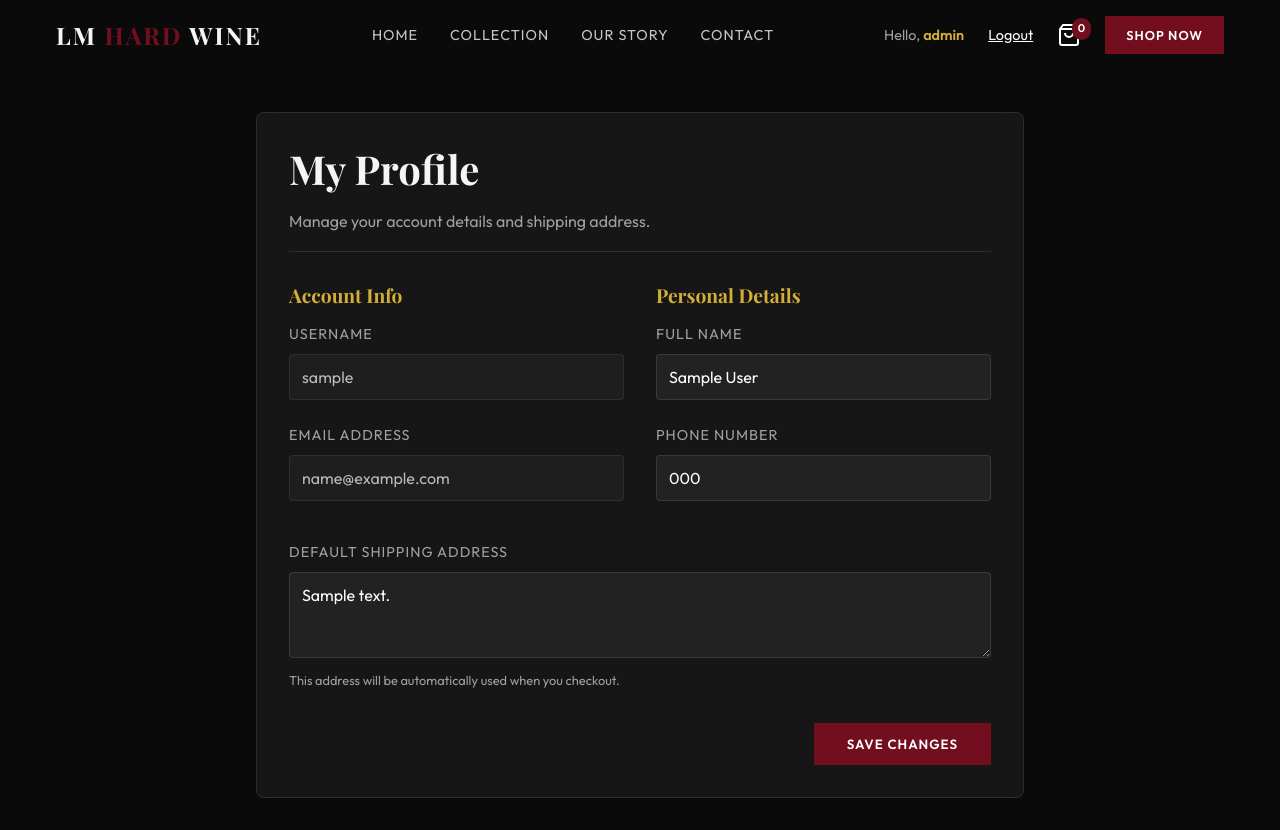
After one commit to AiruxPH/lmhardwine, a PHP site: page /profile.php in a window 1280 px wide. The commit adds this page. Run offline with PHP 8.4, Linux system fonts and the light colour scheme; a user stored in the database is signed in; tables that the repository leaves empty hold one stand-in row (values such as "Sample post"); some web fonts are replaced.

Commit message:
feat: Implement site-wide header with navigation and user authentication, and add a user profile management page.

```diff
--- a/includes/header.php
+++ b/includes/header.php
@@ -42,8 +42,8 @@ error_reporting(E_ALL);
                 <?php if (isset($_SESSION['user_logged_in']) && $_SESSION['user_logged_in'] === true): ?>
                     <div style="color: white; font-size: 0.9rem;">
                         <span style="color: var(--color-text-muted);">Hello,</span>
-                        <span
-                            style="color: var(--color-accent); font-weight: bold;"><?php echo htmlspecialchars($_SESSION['username']); ?></span>
+                        <a href="profile.php"
+                            style="color: var(--color-accent); font-weight: bold;"><?php echo htmlspecialchars($_SESSION['username']); ?></a>
                     </div>
                     <?php if (isset($_SESSION['role']) && $_SESSION['role'] === 'seller'): ?>
                         <a href="#" style="color: white; font-size: 0.9rem;">My Dashboard</a>
--- /dev/null
+++ b/profile.php
@@ -0,0 +1,218 @@
+<?php
+include 'includes/db.php';
+session_start();
+
+// Ensure user is logged in
+if (!isset($_SESSION['user_logged_in']) || $_SESSION['user_logged_in'] !== true) {
+    header('Location: login.php');
+    exit();
+}
+
+$user_id = $_SESSION['user_id'];
+$success = '';
+$error = '';
+
+// Handle Profile Update
+if ($_SERVER['REQUEST_METHOD'] == 'POST') {
+    $full_name = trim($_POST['full_name']);
+    $phone = trim($_POST['phone']);
+    $address = trim($_POST['address']);
+
+    // Validation
+    if (!preg_match("/^[a-zA-Z\s'\-\.]+$/", $full_name)) {
+        $error = "Invalid Full Name. Only letters, spaces, hyphens, apostrophes, and periods allowed.";
+    } elseif (!empty($phone) && !preg_match("/^[0-9\-\+\s]+$/", $phone)) {
+        $error = "Invalid phone number format.";
+    } else {
+        try {
+            // Update customer_profiles
+            // Check if profile exists first (it should from registration, but good to be safe)
+            $stmt_check = $pdo->prepare("SELECT id FROM customer_profiles WHERE user_id = ?");
+            $stmt_check->execute([$user_id]);
+
+            if ($stmt_check->rowCount() > 0) {
+                $stmt = $pdo->prepare("UPDATE customer_profiles SET full_name = ?, phone_number = ?, default_shipping_address = ? WHERE user_id = ?");
+                $stmt->execute([$full_name, $phone, $address, $user_id]);
+            } else {
+                // Create if missing (edge case)
+                $stmt = $pdo->prepare("INSERT INTO customer_profiles (user_id, full_name, phone_number, default_shipping_address) VALUES (?, ?, ?, ?)");
+                $stmt->execute([$user_id, $full_name, $phone, $address]);
+            }
+
+            $success = "Profile updated successfully!";
+        } catch (PDOException $e) {
+            $error = "Update failed: " . $e->getMessage();
+        }
+    }
+}
+
+// Fetch Current User Data
+try {
+    $stmt = $pdo->prepare("
+        SELECT u.username, u.email, cp.full_name, cp.phone_number, cp.default_shipping_address
+        FROM users u
+        LEFT JOIN customer_profiles cp ON u.id = cp.user_id
+        WHERE u.id = ?
+    ");
+    $stmt->execute([$user_id]);
+    $user = $stmt->fetch(PDO::FETCH_ASSOC);
+
+    if (!$user) {
+        // Should not happen if logged in
+        session_destroy();
+        header('Location: login.php');
+        exit();
+    }
+} catch (PDOException $e) {
+    die("Error loading profile: " . $e->getMessage());
+}
+?>
+<!DOCTYPE html>
+<html lang="en">
+
+<head>
+    <meta charset="UTF-8">
+    <meta name="viewport" content="width=device-width, initial-scale=1.0">
+    <title>My Profile - LM Hard Wine</title>
+    <link rel="stylesheet" href="css/style.css">
+    <style>
+        body {
+            padding-top: 80px;
+            /* Space for fixed header */
+        }
+
+        .profile-container {
+            max-width: 800px;
+            margin: 2rem auto;
+            padding: 0 1rem;
+        }
+
+        .profile-header {
+            margin-bottom: 2rem;
+            border-bottom: 1px solid rgba(255, 255, 255, 0.1);
+            padding-bottom: 1rem;
+        }
+
+        .alert {
+            padding: 1rem;
+            margin-bottom: 1.5rem;
+            border-radius: 4px;
+        }
+
+        .alert-success {
+            background: rgba(76, 175, 80, 0.1);
+            color: #4caf50;
+            border: 1px solid rgba(76, 175, 80, 0.2);
+        }
+
+        .alert-error {
+            background: rgba(244, 67, 54, 0.1);
+            color: #f44336;
+            border: 1px solid rgba(244, 67, 54, 0.2);
+        }
+
+        .info-grid {
+            display: grid;
+            grid-template-columns: 1fr 1fr;
+            gap: 2rem;
+        }
+
+        @media (max-width: 768px) {
+            .info-grid {
+                grid-template-columns: 1fr;
+            }
+        }
+    </style>
+</head>
+
+<body>
+
+    <?php include 'includes/header.php'; ?>
+
+    <div class="profile-container">
+        <div class="glass-card">
+            <div class="profile-header">
+                <h2>My Profile</h2>
+                <p style="color: var(--color-text-muted);">Manage your account details and shipping address.</p>
+            </div>
+
+            <?php if ($success): ?>
+                <div class="alert alert-success">
+                    <?php echo $success; ?>
+                </div>
+            <?php endif; ?>
+
+            <?php if ($error): ?>
+                <div class="alert alert-error">
+                    <?php echo htmlspecialchars($error); ?>
+                </div>
+            <?php endif; ?>
+
+            <form method="POST" autocomplete="off">
+                <div class="info-grid">
+                    <!-- Read-Only Information -->
+                    <div>
+                        <h3 style="font-size: 1.2rem; margin-bottom: 1rem; color: var(--color-accent);">Account Info
+                        </h3>
+                        <div class="form-group">
+                            <label>Username</label>
+                            <input type="text" class="form-control"
+                                value="<?php echo htmlspecialchars($user['username']); ?>" disabled
+                                style="opacity: 0.7; cursor: not-allowed;">
+                        </div>
+                        <div class="form-group">
+                            <label>Email Address</label>
+                            <input type="text" class="form-control"
+                                value="<?php echo htmlspecialchars($user['email']); ?>" disabled
+                                style="opacity: 0.7; cursor: not-allowed;">
+                        </div>
+                    </div>
+
+                    <!-- Editable Information -->
+                    <div>
+                        <h3 style="font-size: 1.2rem; margin-bottom: 1rem; color: var(--color-accent);">Personal
+                            Details</h3>
+                        <div class="form-group">
+                            <label>Full Name</label>
+                            <input type="text" name="full_name" class="form-control"
+                                value="<?php echo htmlspecialchars($user['full_name']); ?>" required>
+                        </div>
+                        <div class="form-group">
+                            <label>Phone Number</label>
+                            <input type="tel" name="phone" class="form-control"
+                                value="<?php echo htmlspecialchars($user['phone_number']); ?>">
+                        </div>
+                    </div>
+                </div>
+
+                <div class="form-group" style="margin-top: 1rem;">
+                    <label>Default Shipping Address</label>
+                    <textarea name="address" class="form-control" rows="3"
+                        placeholder="Enter your full shipping address..."><?php echo htmlspecialchars($user['default_shipping_address']); ?></textarea>
+                    <p style="font-size: 0.8rem; color: var(--color-text-muted); margin-top: 5px;">
+                        This address will be automatically used when you checkout.</p>
+                </div>
+
+                <div style="text-align: right; margin-top: 2rem;">
+                    <button type="submit" class="btn btn-primary">Save Changes</button>
+                </div>
+            </form>
+        </div>
+    </div>
+
+    <script>
+        // Input Gatekeeping
+        document.querySelector('input[name="full_name"]').addEventListener('input', function (e) {
+            // Allow letters, spaces, hyphens, apostrophes, and periods
+            this.value = this.value.replace(/[^a-zA-Z\s'\-\.]/g, '');
+        });
+
+        document.querySelector('input[name="phone"]').addEventListener('input', function (e) {
+            // Allow digits, plus, dash, space
+            this.value = this.value.replace(/[^0-9\+\-\s]/g, '');
+        });
+    </script>
+
+</body>
+
+</html>
```
